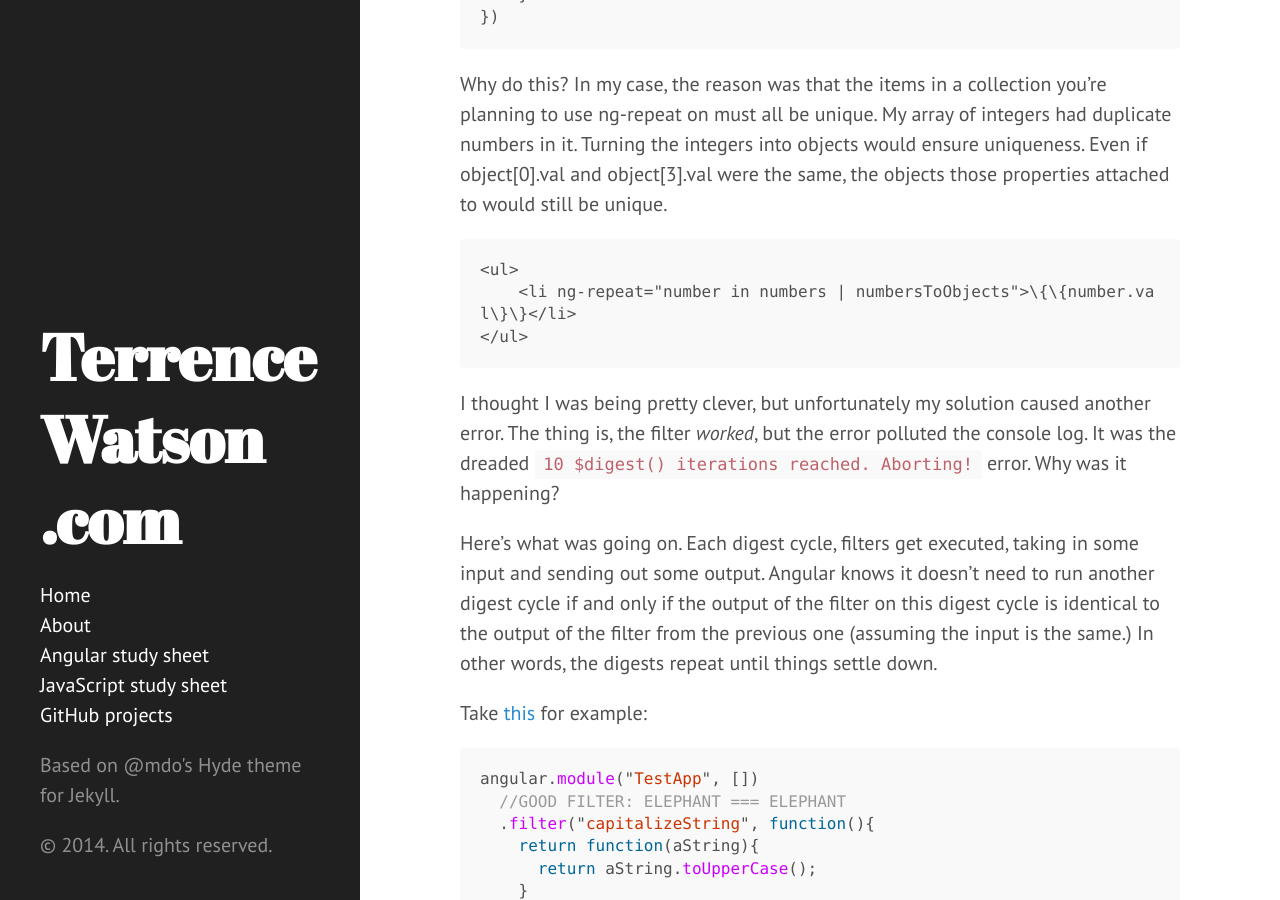
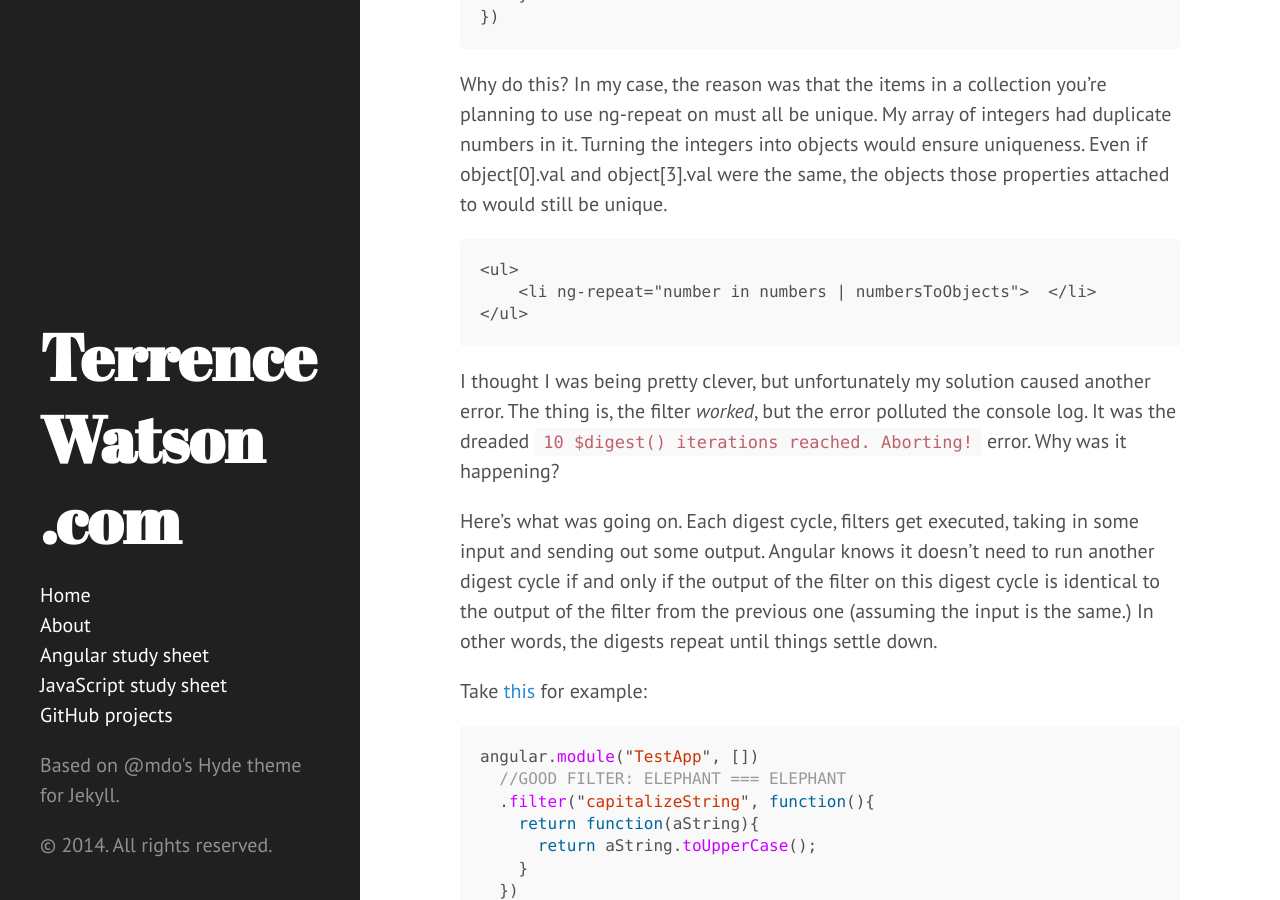
Before and after one commit to selfinterest/selfinterest.github.io, a Jekyll site: the page built from _posts/2014-06-28-memoize.md, in a window 1280 px wide and 900 px high, scrolled down 650 px. Built offline with Jekyll 4.4.1, drawn with Linux system fonts in a browser that asks for light colours; nearby versions of some CDN libraries; Markdown is read by kramdown in place of the engine named in the settings.

````diff
--- a/_posts/2014-06-28-memoize.md
+++ b/_posts/2014-06-28-memoize.md
@@ -23,7 +23,7 @@
 
 ```
 <ul>
-    <li ng-repeat="number in numbers | numbersToObjects">\{\{number.val\}\}</li>
+    <li ng-repeat="number in numbers | numbersToObjects"> {{ number.val }} </li>
 </ul>
 ```
 
````
